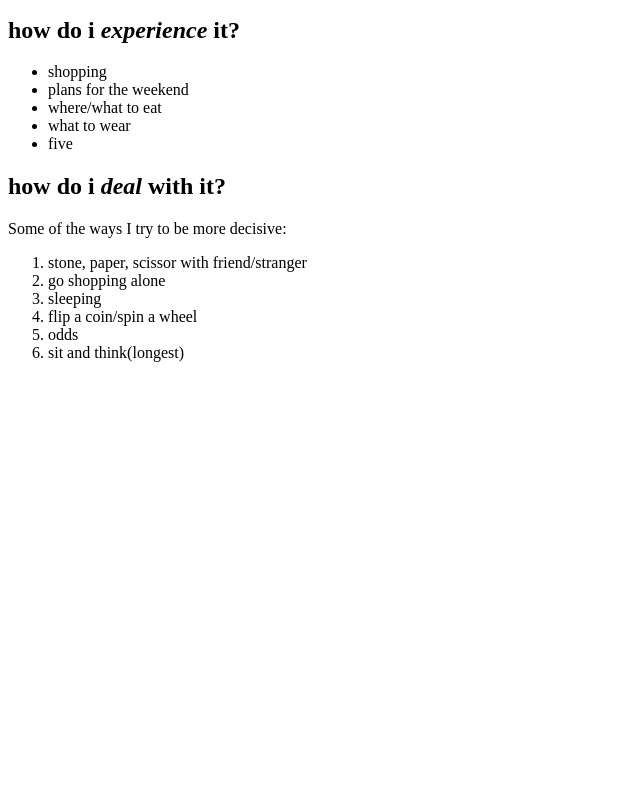
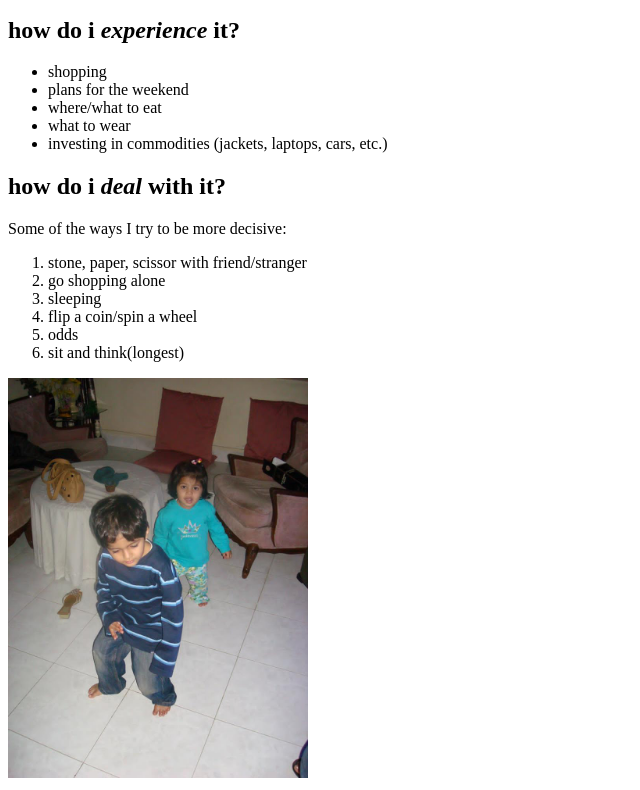
Before and after one commit to devisdeving/harmonic-collection, a plain HTML site: page ENTRY-1/entry-1-only-html.html in a window 1280 px wide. Shown: the part 966-1756 px from the top of the page, without its empty margins (0-640 px from the left). Before the commit the page ends 1344 px from the top, so only its background shows below. Drawn offline with Linux system fonts and the light colour scheme.

Commit message:
HC entry-1-only-html (push3)

```diff
--- a/ENTRY-1/entry-1-only-html.html
+++ b/ENTRY-1/entry-1-only-html.html
@@ -12,7 +12,7 @@
   <section>
    <div>
     <!--literally couldn't even decide what picture i wanted to use-->
-    <a href="https://www.instagram.com/mietodev"> <img src="../ENTRY-1/e1-images/babydev1.JPG" alt="babydev1" height="300px"></a>
+    <a href="https://www.instagram.com/mietodev"><img src="../ENTRY-1/e1-images/babydev1.JPG" alt="babydev1" height="300px"></a>
     <h1>hi,<br>i am<br>
       <i>indecisive~</i>
       <br>and you are?
@@ -34,7 +34,7 @@
 <li>plans for the weekend</li>
 <li>where/what to eat</li>
 <li>what to wear</li>
-<li>five</li>
+<li>investing in commodities (jackets, laptops, cars, etc.)</li>
   </ul>
  </div>
 </div>
@@ -54,6 +54,6 @@
   </div>
 </body>
   <footer>
-    <div></div>
+    <div><img src="../ENTRY-1/e1-images/babydev2.JPG" alt="babydev2" width="300px"></div>
   </footer>
 </html>
```
